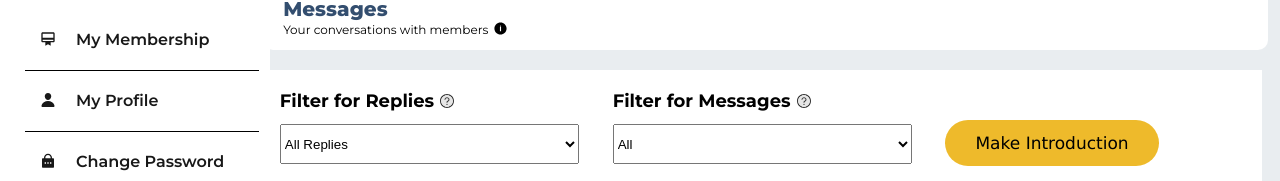
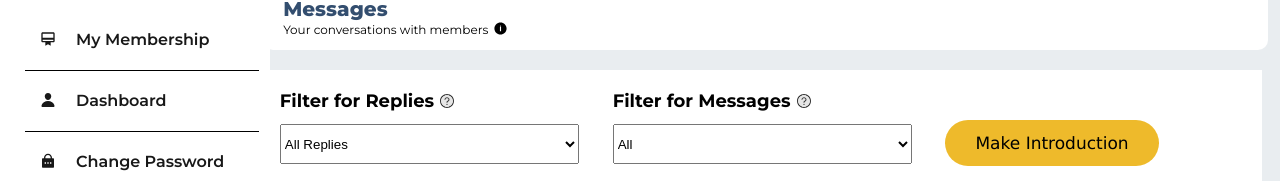
Before and after one commit to Prapul26/TRSCS3, a React (Create React App) app: page /inbox in a window 1280 px wide. Shown: the part 111-292 px from the top of the page. Built offline with nearby package versions, Linux system fonts and the light colour scheme; no server answers.

Commit message:
changed the api in what is make introduction page and change the link from inbox to account settings for dashboard

```diff
--- a/src/UserNavbar/SideNav.js
+++ b/src/UserNavbar/SideNav.js
@@ -57,7 +57,7 @@ const SideNav = () => {
           {
             settings && <div style={{ marginLeft: "15px" }}>
               <Link to='/myMembership' style={{ color: "inherit", textDecoration: "none" }} className={`menu-item ${currentPath === "/myMembership" ? "active" : ""}`}> <div style={{ display: "flex" }} className={`uk1 ${currentPath === "/myMembership" ? "active" : ""}`}> <div style={{ paddingLeft: "15px" }}>< MdOutlineCardMembership /></div><ul style={{ fontFamily: "'Montserrat', sans-serif", fontWeight: "600", fontSize: "16px", marginLeft: "-20px", marginTop: "0px" }}>My Membership</ul></div></Link>
-              <Link to='/accountSettings' style={{ color: "inherit", textDecoration: "none" }} className={`menu-item ${currentPath === "/accountSettings" ? "active" : ""}`}> <div style={{ display: "flex" }} className={`uk1 ${currentPath === "/accountSettings" ? "active" : ""}`}> <div style={{ paddingLeft: "15px" }}>< IoPerson /></div><ul style={{ fontFamily: "'Montserrat', sans-serif", fontWeight: "600", fontSize: "16px", marginTop: "0px", marginLeft: "-20px" }}>My Profile</ul></div></Link>
+              <Link to='/accountSettings' style={{ color: "inherit", textDecoration: "none" }} className={`menu-item ${currentPath === "/accountSettings" ? "active" : ""}`}> <div style={{ display: "flex" }} className={`uk1 ${currentPath === "/accountSettings" ? "active" : ""}`}> <div style={{ paddingLeft: "15px" }}>< IoPerson /></div><ul style={{ fontFamily: "'Montserrat', sans-serif", fontWeight: "600", fontSize: "16px", marginTop: "0px", marginLeft: "-20px" }}>Dashboard</ul></div></Link>
               <Link to='/passwordChange' style={{ color: "inherit", textDecoration: "none", borderBottom: "1px solid green" }} className={`menu-item ${currentPath === "/passwordChange" ? "active" : ""}`} > <div style={{ display: "flex", borderBottom: "1px solid black" }} className={`uk1 ${currentPath === "/passwordChange" ? "active" : ""}`} > <div style={{ paddingLeft: "15px" }}>< RiLockPasswordFill /></div><ul style={{ fontFamily: "'Montserrat', sans-serif", fontWeight: "600", fontSize: "16px", marginTop: "0px", marginLeft: "-20px" }}>Change Password</ul></div></Link>
 
               <Link to='/affiliation' style={{ color: "inherit", textDecoration: "none" }} className={`menu-item ${currentPath === "/affiliation" ? "active" : ""}`} > <div style={{ display: "flex" }} className={`uk1 ${currentPath === "/affiliation" ? "active" : ""}`}> <div style={{ paddingLeft: "15px", borderBottom: "1px solid transparent" }}>< TbArrowsRandom /></div><ul style={{ fontFamily: "'Montserrat', sans-serif", fontWeight: "600", fontSize: "16px", marginTop: "0px", marginLeft: "-20px" }}>Affiliation</ul></div></Link>
--- a/src/components/Heaader/Header.js
+++ b/src/components/Heaader/Header.js
@@ -267,7 +267,7 @@ useEffect(() => {
             {drop2 && (
               <div className="dropDown2">
                 <Link
-                  to="/inbox"
+                  to="/accountSettings"
                   style={{ textDecoration: "none", color: "inherit" }}
                 >
                   <div className="profileDrop">
@@ -341,7 +341,7 @@ useEffect(() => {
                 {drop2 && (
                   <div className="dropDown2">
                     <Link
-                      to="/inbox"
+                      to="/accountSettings"
                       style={{ textDecoration: "none", color: "inherit" }}
                     >
                       <div className="profileDrop">
--- a/src/components/MobileMenu/MobileMenu.js
+++ b/src/components/MobileMenu/MobileMenu.js
@@ -53,7 +53,7 @@ const MobileMenu = () => {
       {
         intro2 && <div className="intoNav" style={{ marginLeft: "7px" }}>
           <Link to='/myMembership' style={{ color: "inherit", textDecoration: "none" }} className={`menu-item ${currentPath === "/myMembership" ? "active" : ""}`}><div style={{ display: "flex", marginBottom: "8px" }} ><div>< MdOutlineCardMembership size={20} style={{ marginRight: '7px', marginTop: '1px' }} /></div><h3 style={{ fontSize: 'large' }}>My Membership</h3></div></Link>
-          <Link to='/accountSettings' style={{ color: "inherit", textDecoration: "none" }} className={`menu-item ${currentPath === "/accountSettings" ? "active" : ""}`} ><div style={{ display: "flex", marginBottom: "8px" }}  ><div><IoPerson size={17} style={{ marginRight: '7px', marginTop: '1px' }} /></div><h3 style={{ fontSize: 'large' }}>My Profile</h3></div></Link>
+          <Link to='/accountSettings' style={{ color: "inherit", textDecoration: "none" }} className={`menu-item ${currentPath === "/accountSettings" ? "active" : ""}`} ><div style={{ display: "flex", marginBottom: "8px" }}  ><div><IoPerson size={17} style={{ marginRight: '7px', marginTop: '1px' }} /></div><h3 style={{ fontSize: 'large' }}>Dashboard</h3></div></Link>
           <Link to='/passwordChange' style={{ color: "inherit", textDecoration: "none" }} className={`menu-item ${currentPath === "/passwordChange" ? "active" : ""}`} ><div style={{ display: "flex", marginBottom: "8px" }}  > <div><IoPerson size={17} style={{ marginRight: '7px', marginTop: '1px' }} /></div><h3 style={{ fontSize: 'large' }}>Change Password</h3></div></Link>
           <Link to='/affiliation' style={{ color: "inherit", textDecoration: "none" }} className={`menu-item ${currentPath === "/affiliation" ? "active" : ""}`} > <div style={{ display: "flex", marginBottom: "8px" }}  ><div><TbArrowsRandom size={17} style={{ marginRight: '7px', marginTop: '1px' }} /></div><h3 style={{ fontSize: 'large' }}>Affiliation</h3></div></Link>
 
--- a/src/components/MobileNavbar/MobileNavbar.js
+++ b/src/components/MobileNavbar/MobileNavbar.js
@@ -106,7 +106,7 @@ const MobileNavbar = ({showMobnav}) => {
                 {menuDrop ?(  <IoMdArrowDropup color="white" size={22} />):(<IoMdArrowDropdown color="white" size={22}/> )}
                 {menuDrop && <div className="menuDrop">
               <div style={{display:"flex",borderBottom:"1px solid black",marginBottom:"5px",cursor:"pointer"}} onClick={handleLogout }> <div style={{marginBottom:"5px"}}><RiLogoutBoxLine /></div><h4>Logout</h4></div>
-           <Link to="/inbox" style={{textDecoration:"none",color:"inherit" ,cursor:"pointer"}}>  <div style={{display:"flex"}}><div><MdAccountCircle /></div><h4>Dashboard</h4></div></Link></div>}
+           <Link to="/accountSettings" style={{textDecoration:"none",color:"inherit" ,cursor:"pointer"}}>  <div style={{display:"flex"}}><div><MdAccountCircle /></div><h4>Dashboard</h4></div></Link></div>}
                 </div>
         </div>
 
--- a/src/components/UserHeader.js
+++ b/src/components/UserHeader.js
@@ -264,7 +264,7 @@ src={profileImg}              style={{ height: "100%", width: "100%"}}
           {menuDrop ?(  <MdOutlineArrowDropUp size={25} color="white" />):(< MdOutlineArrowDropDown color="white" size={25}/> )}
           {menuDrop && <div className="menuDrop">
         <div style={{display:"flex",borderBottom:"1px solid black",marginBottom:"5px",cursor:"pointer"}} onClick={handleLogout}> <div style={{marginBottom:"5px"}}><RiLogoutBoxLine /></div><h4>Logout</h4></div>
-     <Link to="/inbox" style={{textDecoration:"none",color:"inherit",cursor:"pointer"}}>  <div style={{display:"flex"}}><div><MdAccountCircle /></div><h4>Dashboard</h4></div></Link></div>}
+     <Link to="/accountSettings" style={{textDecoration:"none",color:"inherit",cursor:"pointer"}}>  <div style={{display:"flex"}}><div><MdAccountCircle /></div><h4>Dashboard</h4></div></Link></div>}
           </div>
         </div>
       </div>
--- a/src/components/WhatInroduction/WhatIsMakeInro.js
+++ b/src/components/WhatInroduction/WhatIsMakeInro.js
@@ -11,7 +11,7 @@ const WhatIsMakeInro = () => {
     useEffect(()=>{
         const fetchData=async()=>{
             try{
-const response=await axios.get("https://tracsdev.apttechsol.com/api/page/what-is-make-introduction");
+const response=await axios.get("https://tracsdev.apttechsol.com/api/page/Make-introduction");
 setData(response.data.data.page );
 console.log(response.data.data?.page)
             }catch(err){
```
